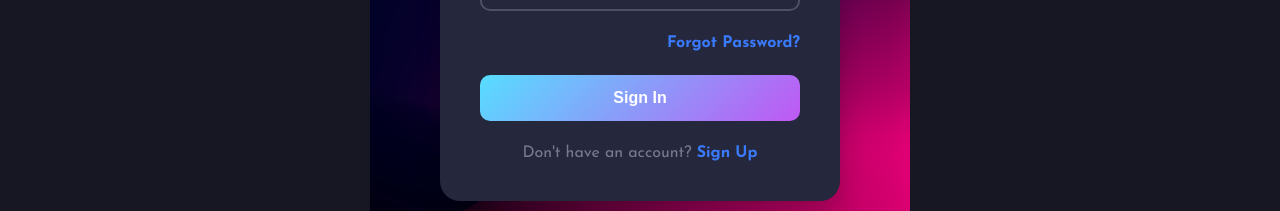
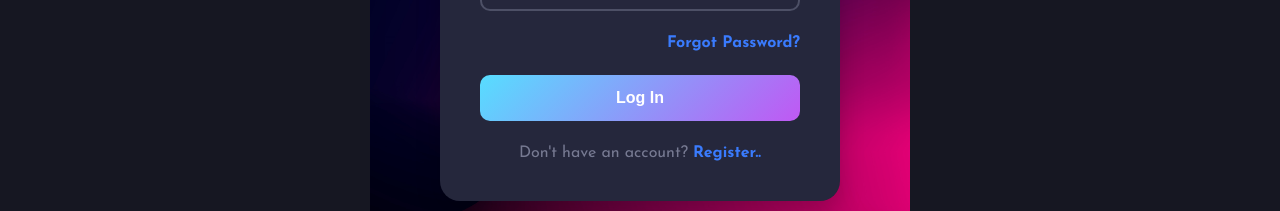
Before and after one commit to DasunNirmal/Todo-List, an Angular app: page / in a window 1280 px wide. Shown: the part 402-613 px from the top of the page. Built offline with nearby package versions, Linux system fonts and the light colour scheme.

Commit message:
other css done and login page is working

```diff
--- a/src/app/components/login/login.component.html
+++ b/src/app/components/login/login.component.html
@@ -36,10 +36,10 @@
         <a href="#" class="forgot-password">Forgot Password?</a>
       </div>
 
-      <button (click)="login()" class="login-button">Sign In</button>
+      <button (click)="login()" class="login-button">Log In</button>
 
       <div class="register-link">
-        Don't have an account? <a href="#">Sign Up</a>
+        Don't have an account? <a (click)="goToRegister()" style="cursor: pointer;">Register..</a>
       </div>
     </form>
   </div>
```
